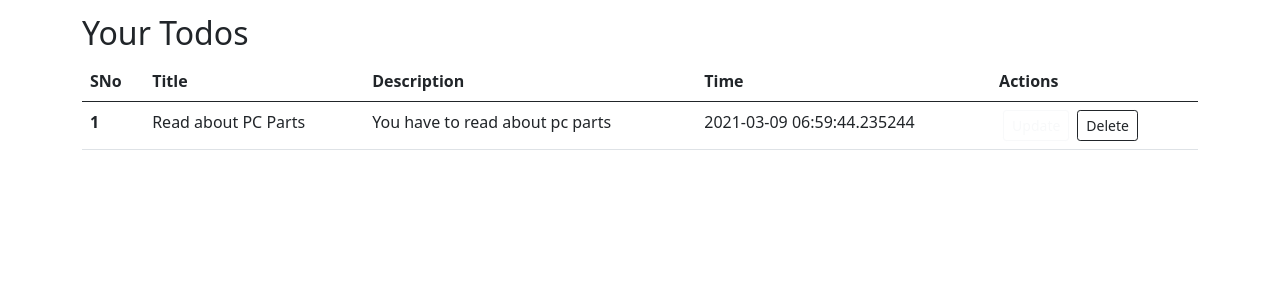
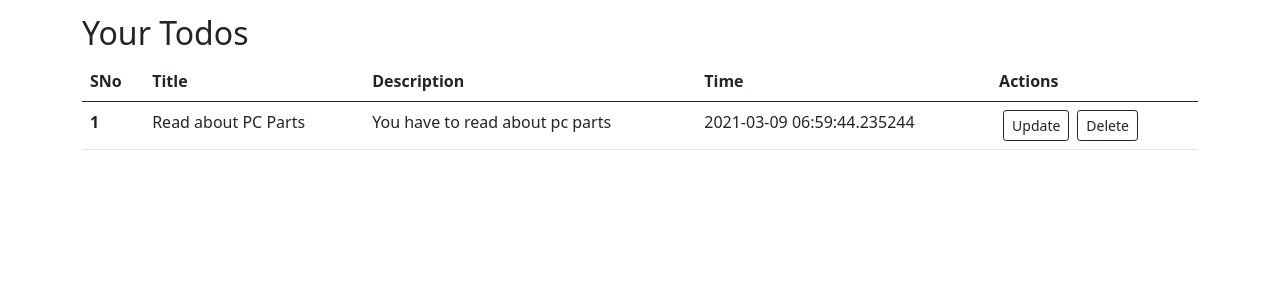
Before and after one commit to Adityac115/Flask-Todo-App, a Flask app: page / in a window 1280 px wide. Shown: the part 330-630 px from the top of the page. Run offline with Flask 2, Linux system fonts and the light colour scheme; data comes from the database, SQL or seed files in the repository; both versions use the stored data as it was after the commit.

Commit message:
Revert "commit"
This reverts commit ae519892691399586c229192a3edda4d3d43b898.

```diff
--- a/docker-compose.yaml
+++ b/docker-compose.yaml
@@ -5,8 +5,6 @@ services:
     command: gunicorn --workers=3 -b 0.0.0.0:8000 app:app
     ports:
       - "5000"
-    volumes:
-      - /var/lib/jenkins/workspace/jenkins-docker-pipeline:/app/todo.db
 
 
   nginx:
--- a/templates/index.html
+++ b/templates/index.html
@@ -45,7 +45,7 @@
                 <td>{{todo.desc}}</td>
                 <td>{{todo.date_created}}</td>
                 <td>
-                  <a href="/update/{{todo.sno}}" type="button" class="btn btn-outline-light btn-sm mx-1">Update</button>
+                  <a href="/update/{{todo.sno}}" type="button" class="btn btn-outline-dark btn-sm mx-1">Update</button>
                   <a href="/delete/{{todo.sno}}" type="button" class="btn btn-outline-dark btn-sm mx-1">Delete</button>
 
                 </td>
```
Also changed, not shown: todo.db.
